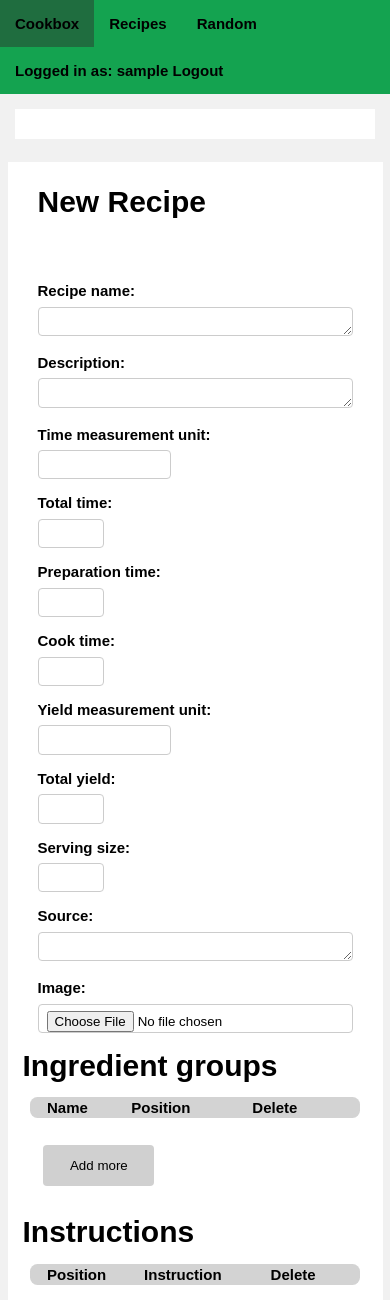
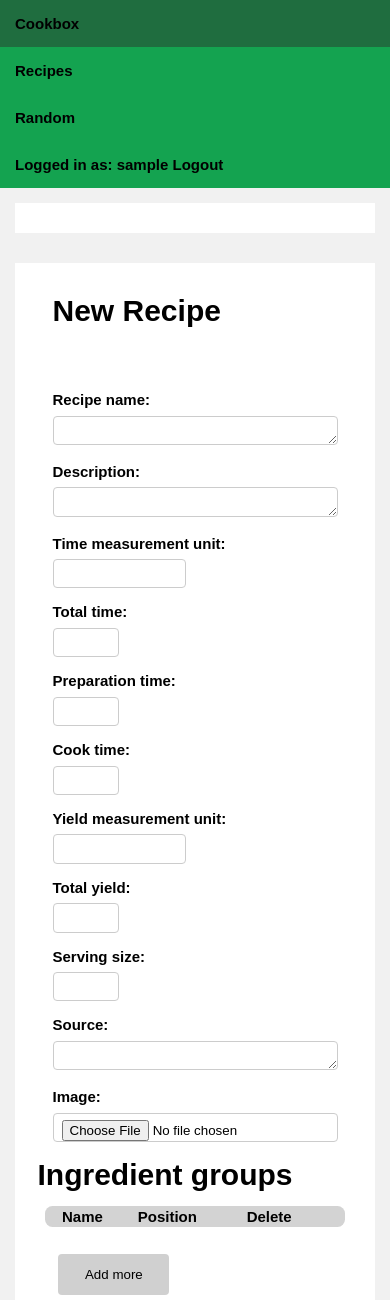
Before and after one commit to Chirurgus/cookbox, a Django app: page /create/ in a window 390 px wide. Shown: the top 1300 px of the page. Run offline with Django 3.2, Linux system fonts and the light colour scheme; the visitor is signed in with stand-in values (Sample User, id 1).

Commit message:
Adapt nav to small screens

```diff
--- a/cookbox_webui/static/cookbox_webui/css/style.css
+++ b/cookbox_webui/static/cookbox_webui/css/style.css
@@ -77,8 +77,8 @@ main {
     flex-grow: 10;
     flex-shrink: 1;
 
-    padding: 0.5em 0.5em;
-    margin: 0.5em 0.5em;
+    padding: 1em 1em;
+    margin: 1em 1em;
 }
 
 footer {
@@ -106,6 +106,13 @@ nav {
     flex-shrink: 1;
 
     padding: 0em;
+}
+
+/* On small screens, we are no longer using row direction but column */
+@media all and (max-width: 500px) {
+    nav {
+        flex-direction: column;
+    }
 }
 
 p {
```
